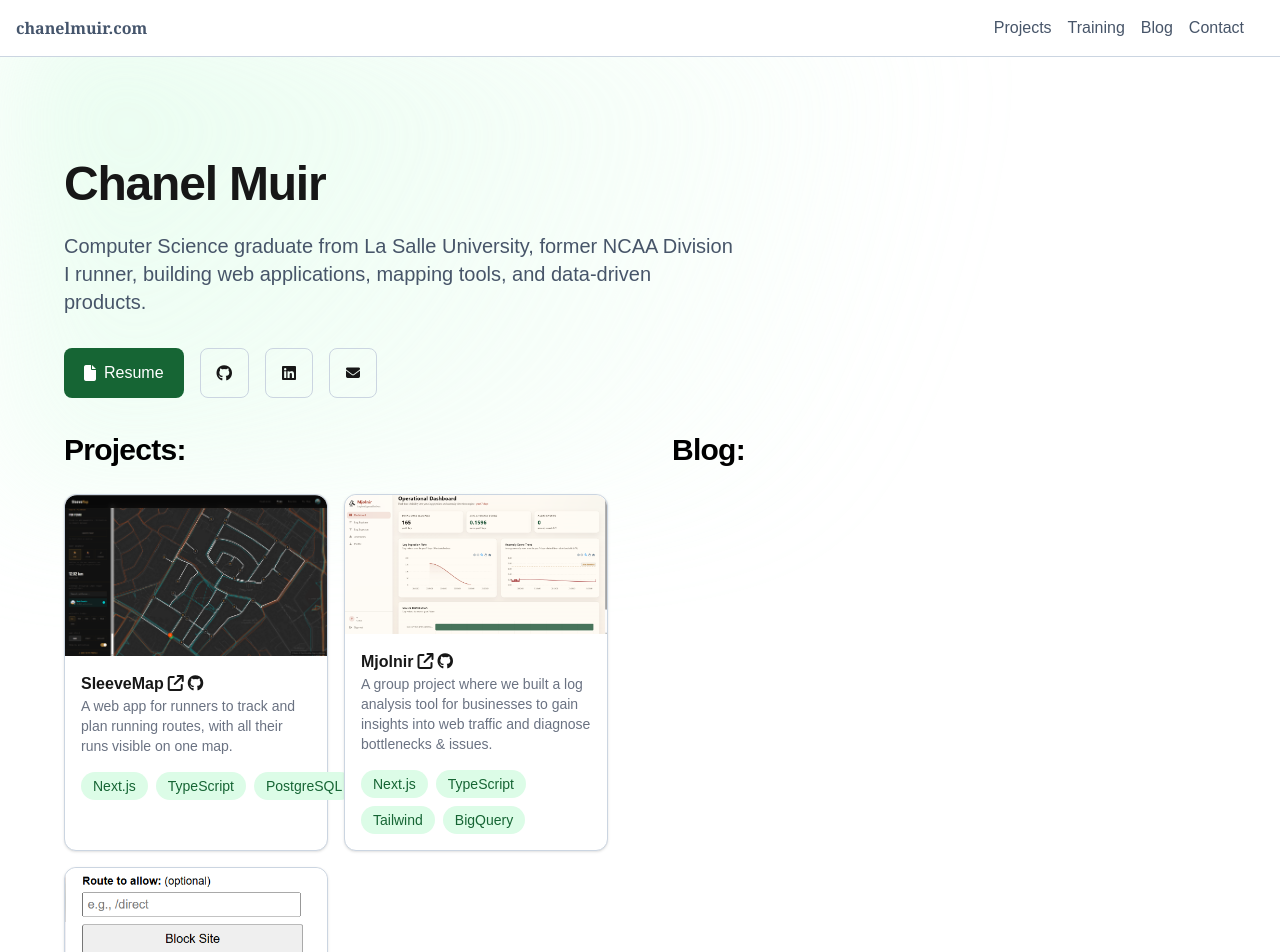
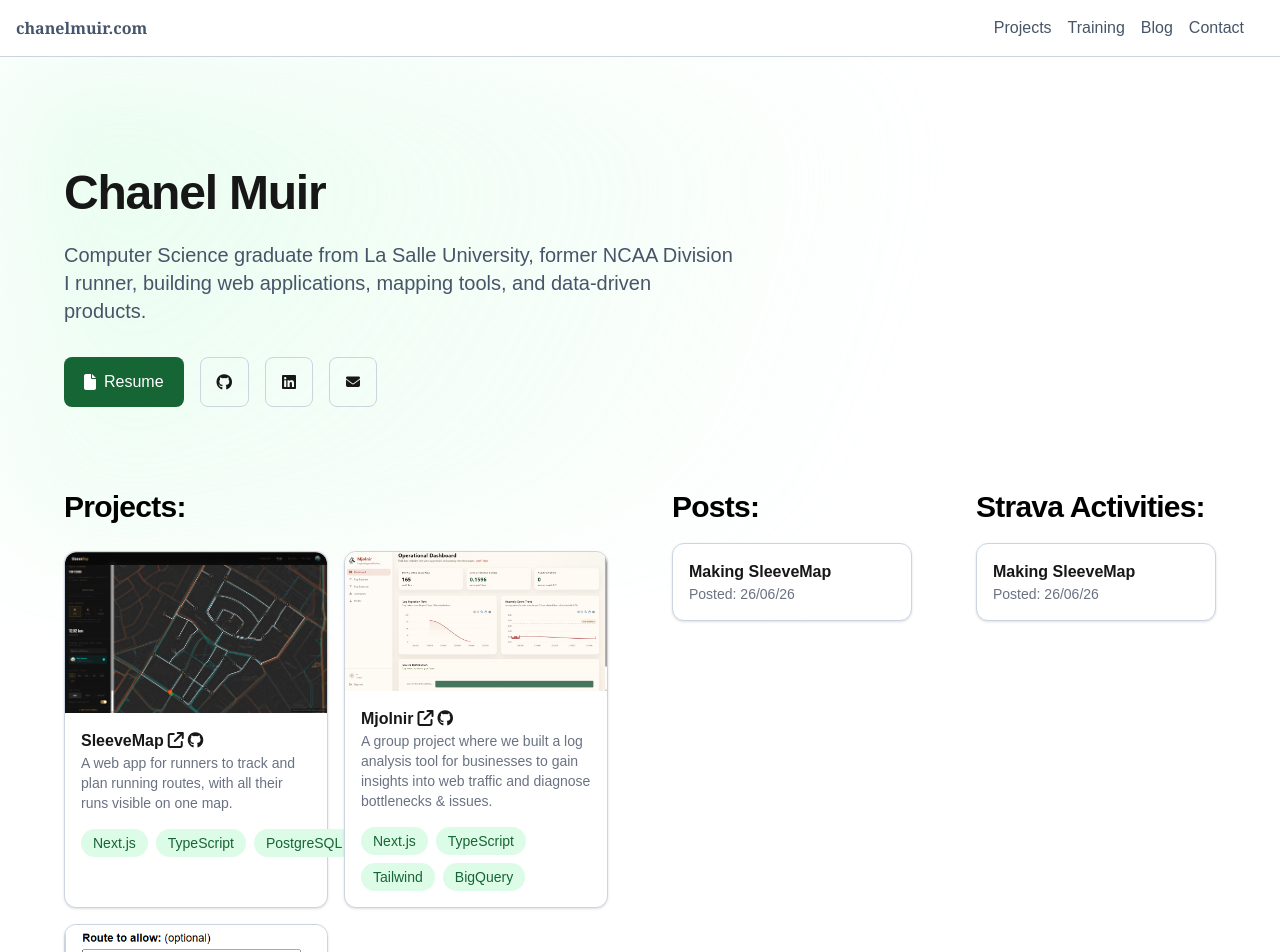
Before and after one commit to Chanelmuir/Personal-Site, a Next.js app: page / in a window 1280 px wide. Shown: the top 952 px of the page. Built offline with nearby package versions, Linux system fonts and the light colour scheme.

Commit message:
Updated for Blog + Strava Feed

```diff
--- a/app/components/navbar.tsx
+++ b/app/components/navbar.tsx
@@ -2,7 +2,7 @@ import Image from "next/image";
 
 export default function Navbar() {
   return (
-    <div className="fixed w-full z-50">
+    <div className="sticky top-0 z-50 w-full">
       <div className="flex justify-between gap-4 p-4 bg-surface border-b border-border">
         {/* Left (Main Page) */}
         <div>
--- a/app/page.tsx
+++ b/app/page.tsx
@@ -4,10 +4,10 @@ export default function Home() {
   return (
     <div className="relative overflow-x-hidden flex flex-col items-center justify-center">
       <div className="absolute inset-x-0 top-0 -z-10 h-125 pointer-events-none bg-[radial-gradient(circle_at_top_left,var(--color-accent-light)_0%,transparent_70%)] opacity-70 blur-3xl" />
-      <main className="flex w-full flex-col items-start justify-between py-32 px-16 sm:items-start">
+      <main className="flex w-full flex-col items-start justify-between px-16 py-8 sm:items-start">
 
         {/* Intro */}
-        <section className="max-w-8xl py-8">
+        <section className="max-w-8xl py-20">
           <h1 className="text-5xl font-bold tracking-tight">
             Chanel Muir
           </h1>
@@ -55,9 +55,9 @@ export default function Home() {
           </div>
         </section>
         {/* Projects & Blog */}
-        <div className="grid gap-16 sm:grid-cols-2">
+        <div className="grid gap-16 sm:grid-cols-4">
           {/* Projects */}
-          <div className="flex flex-col items-center gap-6 text-center sm:items-start sm:text-left">
+          <div className="sm:col-span-2 flex flex-col items-center gap-6 text-center sm:items-start sm:text-left">
             <h2 className="max-w-xs text-3xl font-semibold leading-10 tracking-tight text-black dark:text-zinc-50">
               Projects:
             </h2>
@@ -157,10 +157,33 @@ export default function Home() {
             </div>
           </div>
           {/* Blog */}
-          <div>
+          <div className="sm:col-span-1">
             <h2 className="max-w-xs text-3xl font-semibold leading-10 tracking-tight text-black dark:text-zinc-50">
-              Blog:
+              Posts:
             </h2>
+            <div className="flex flex-col gap-4">
+              <div className="flex bg-surface rounded-xl border border-border shadow-sm hover:shadow-md hover:-translate-y-1 transition-all justify-between mt-4">
+                <span className="p-4">
+                  <a href="chanelmuir.com/posts/making-sleevemap" className="font-bold hover:shadow-md">Making SleeveMap</a>
+                  <p className="text-sm text-gray-500">Posted: 26/06/26</p>
+                </span>
+              </div>
+
+            </div>
+          </div>
+          {/* Strava */}
+          <div className="sm:col-span-1">
+            <h2 className="max-w-xs text-3xl font-semibold leading-10 tracking-tight text-black dark:text-zinc-50">
+              Strava Activities:
+            </h2>
+            <div className="flex flex-col gap-4">
+              <div className="flex bg-surface rounded-xl border border-border shadow-sm hover:shadow-md hover:-translate-y-1 transition-all justify-between mt-4">
+                <span className="p-4">
+                  <a href="chanelmuir.com/posts/making-sleevemap" className="font-bold hover:shadow-md">Making SleeveMap</a>
+                  <p className="text-sm text-gray-500">Posted: 26/06/26</p>
+                </span>
+              </div>
+            </div>
           </div>
         </div>
       </main>
--- /dev/null
+++ b/app/posts/making-sleevemap/page.tsx
@@ -0,0 +1,12 @@
+export default function MakingSleeveMap() {
+  return (
+    <main className="min-h-screen px-6 py-24">
+      <div className="mx-auto max-w-3xl">
+        <h1 className="text-4xl font-bold tracking-tight text-text-primary">Making SleeveMap</h1>
+        <p className="mt-4 text-lg text-text-secondary">
+          This post is now rendering correctly below the site header.
+        </p>
+      </div>
+    </main>
+  );
+}
```
